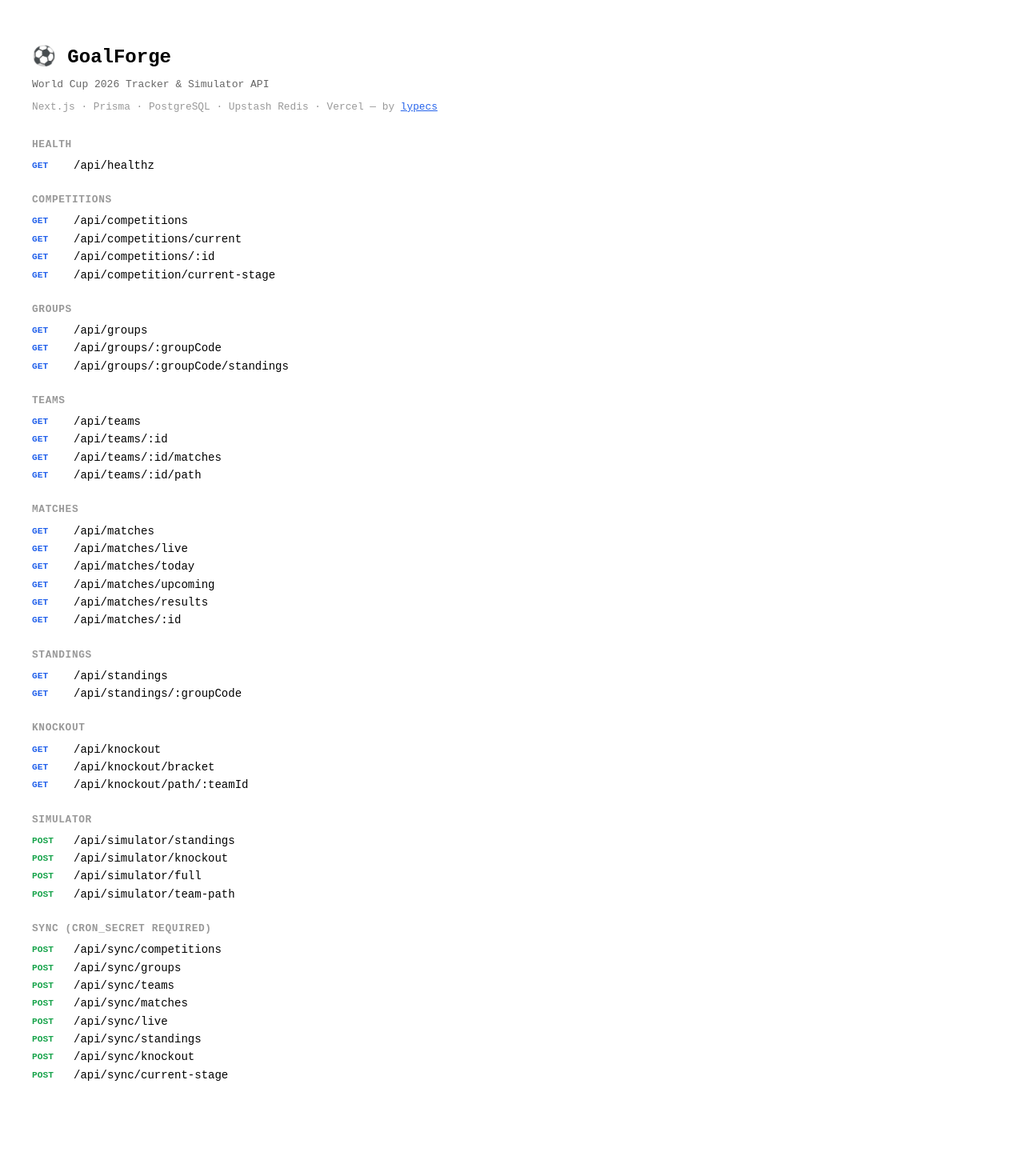
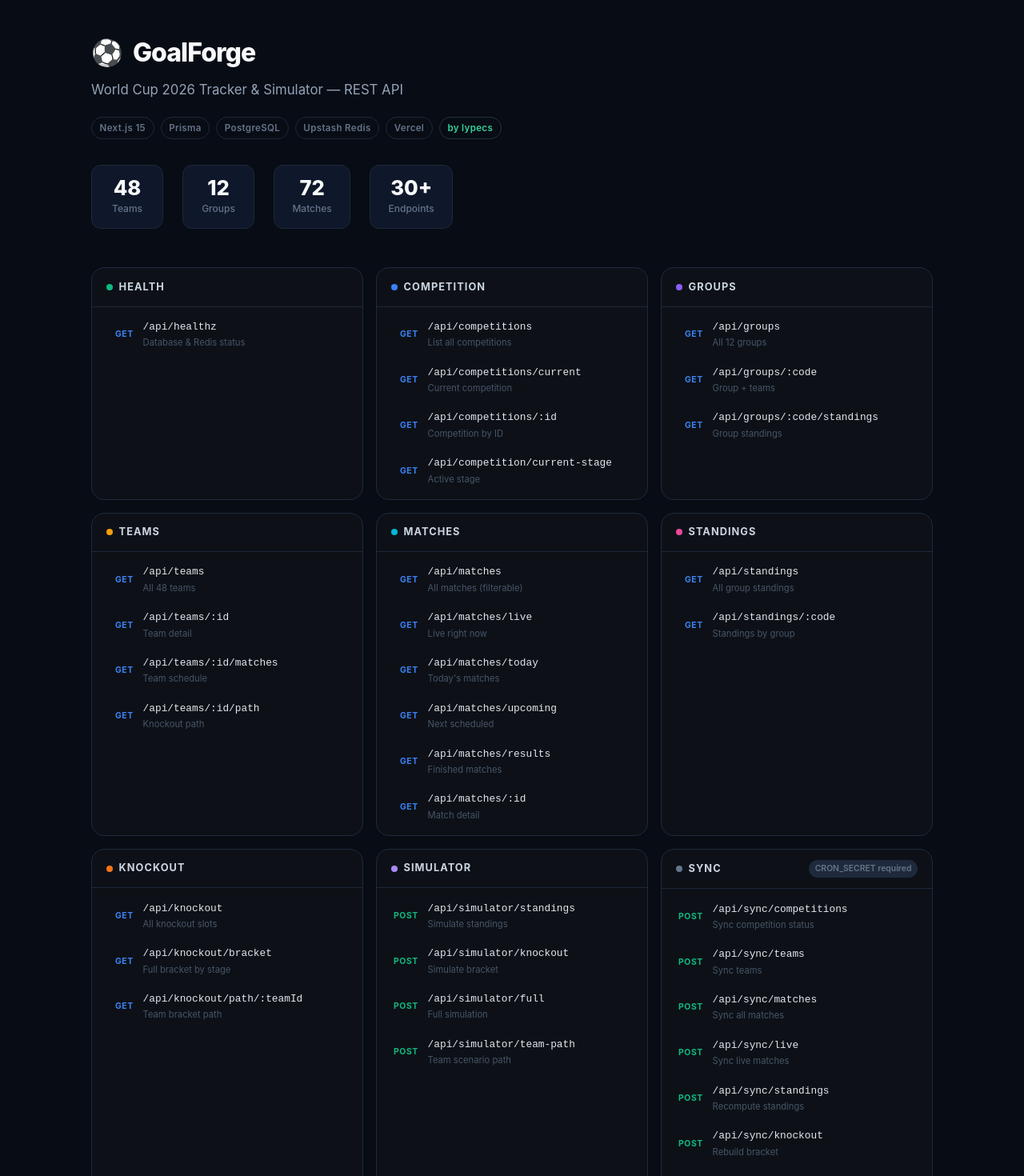
Before and after one commit to lyp3z/previsao-FIFAWC, a Next.js app: page / in a window 1280 px wide. Shown: the top 1470 px of the page at 80% size. Before the commit the page ends 1419 px from the top, so only its background shows below. Built offline with nearby package versions, Linux system fonts and the light colour scheme.

Commit message:
feat: redesign landing page with dark UI and endpoint cards

```diff
--- /dev/null
+++ b/src/app/globals.css
@@ -0,0 +1,11 @@
+*, *::before, *::after { box-sizing: border-box; margin: 0; padding: 0; }
+
+body {
+  background: #080c14;
+  color: #e2e8f0;
+  font-family: -apple-system, BlinkMacSystemFont, 'Segoe UI', system-ui, sans-serif;
+  min-height: 100vh;
+  line-height: 1.6;
+}
+
+a { color: inherit; text-decoration: none; }
--- a/src/app/layout.tsx
+++ b/src/app/layout.tsx
@@ -1,4 +1,5 @@
 import type { Metadata } from 'next';
+import './globals.css';
 
 export const metadata: Metadata = {
   title: 'GoalForge — World Cup 2026 API',
--- a/src/app/page.tsx
+++ b/src/app/page.tsx
@@ -1,107 +1,245 @@
-const endpoints = [
-  { group: 'Health', routes: [{ method: 'GET', path: '/api/healthz' }] },
+const sections = [
   {
-    group: 'Competitions',
+    label: 'Health',
+    color: '#10b981',
     routes: [
-      { method: 'GET', path: '/api/competitions' },
-      { method: 'GET', path: '/api/competitions/current' },
-      { method: 'GET', path: '/api/competitions/:id' },
-      { method: 'GET', path: '/api/competition/current-stage' },
+      { method: 'GET', path: '/api/healthz', desc: 'Database & Redis status' },
     ],
   },
   {
-    group: 'Groups',
+    label: 'Competition',
+    color: '#3b82f6',
     routes: [
-      { method: 'GET', path: '/api/groups' },
-      { method: 'GET', path: '/api/groups/:groupCode' },
-      { method: 'GET', path: '/api/groups/:groupCode/standings' },
+      { method: 'GET', path: '/api/competitions', desc: 'List all competitions' },
+      { method: 'GET', path: '/api/competitions/current', desc: 'Current competition' },
+      { method: 'GET', path: '/api/competitions/:id', desc: 'Competition by ID' },
+      { method: 'GET', path: '/api/competition/current-stage', desc: 'Active stage' },
     ],
   },
   {
-    group: 'Teams',
+    label: 'Groups',
+    color: '#8b5cf6',
     routes: [
-      { method: 'GET', path: '/api/teams' },
-      { method: 'GET', path: '/api/teams/:id' },
-      { method: 'GET', path: '/api/teams/:id/matches' },
-      { method: 'GET', path: '/api/teams/:id/path' },
+      { method: 'GET', path: '/api/groups', desc: 'All 12 groups' },
+      { method: 'GET', path: '/api/groups/:code', desc: 'Group + teams' },
+      { method: 'GET', path: '/api/groups/:code/standings', desc: 'Group standings' },
     ],
   },
   {
-    group: 'Matches',
+    label: 'Teams',
+    color: '#f59e0b',
     routes: [
-      { method: 'GET', path: '/api/matches' },
-      { method: 'GET', path: '/api/matches/live' },
-      { method: 'GET', path: '/api/matches/today' },
-      { method: 'GET', path: '/api/matches/upcoming' },
-      { method: 'GET', path: '/api/matches/results' },
-      { method: 'GET', path: '/api/matches/:id' },
+      { method: 'GET', path: '/api/teams', desc: 'All 48 teams' },
+      { method: 'GET', path: '/api/teams/:id', desc: 'Team detail' },
+      { method: 'GET', path: '/api/teams/:id/matches', desc: 'Team schedule' },
+      { method: 'GET', path: '/api/teams/:id/path', desc: 'Knockout path' },
     ],
   },
   {
-    group: 'Standings',
+    label: 'Matches',
+    color: '#06b6d4',
     routes: [
-      { method: 'GET', path: '/api/standings' },
-      { method: 'GET', path: '/api/standings/:groupCode' },
+      { method: 'GET', path: '/api/matches', desc: 'All matches (filterable)' },
+      { method: 'GET', path: '/api/matches/live', desc: 'Live right now' },
+      { method: 'GET', path: '/api/matches/today', desc: "Today's matches" },
+      { method: 'GET', path: '/api/matches/upcoming', desc: 'Next scheduled' },
+      { method: 'GET', path: '/api/matches/results', desc: 'Finished matches' },
+      { method: 'GET', path: '/api/matches/:id', desc: 'Match detail' },
     ],
   },
   {
-    group: 'Knockout',
+    label: 'Standings',
+    color: '#ec4899',
     routes: [
-      { method: 'GET', path: '/api/knockout' },
-      { method: 'GET', path: '/api/knockout/bracket' },
-      { method: 'GET', path: '/api/knockout/path/:teamId' },
+      { method: 'GET', path: '/api/standings', desc: 'All group standings' },
+      { method: 'GET', path: '/api/standings/:code', desc: 'Standings by group' },
     ],
   },
   {
-    group: 'Simulator',
+    label: 'Knockout',
+    color: '#f97316',
     routes: [
-      { method: 'POST', path: '/api/simulator/standings' },
-      { method: 'POST', path: '/api/simulator/knockout' },
-      { method: 'POST', path: '/api/simulator/full' },
-      { method: 'POST', path: '/api/simulator/team-path' },
+      { method: 'GET', path: '/api/knockout', desc: 'All knockout slots' },
+      { method: 'GET', path: '/api/knockout/bracket', desc: 'Full bracket by stage' },
+      { method: 'GET', path: '/api/knockout/path/:teamId', desc: 'Team bracket path' },
     ],
   },
   {
-    group: 'Sync (CRON_SECRET required)',
+    label: 'Simulator',
+    color: '#a78bfa',
     routes: [
-      { method: 'POST', path: '/api/sync/competitions' },
-      { method: 'POST', path: '/api/sync/groups' },
-      { method: 'POST', path: '/api/sync/teams' },
-      { method: 'POST', path: '/api/sync/matches' },
-      { method: 'POST', path: '/api/sync/live' },
-      { method: 'POST', path: '/api/sync/standings' },
-      { method: 'POST', path: '/api/sync/knockout' },
-      { method: 'POST', path: '/api/sync/current-stage' },
+      { method: 'POST', path: '/api/simulator/standings', desc: 'Simulate standings' },
+      { method: 'POST', path: '/api/simulator/knockout', desc: 'Simulate bracket' },
+      { method: 'POST', path: '/api/simulator/full', desc: 'Full simulation' },
+      { method: 'POST', path: '/api/simulator/team-path', desc: 'Team scenario path' },
+    ],
+  },
+  {
+    label: 'Sync',
+    color: '#64748b',
+    badge: 'CRON_SECRET required',
+    routes: [
+      { method: 'POST', path: '/api/sync/competitions', desc: 'Sync competition status' },
+      { method: 'POST', path: '/api/sync/teams', desc: 'Sync teams' },
+      { method: 'POST', path: '/api/sync/matches', desc: 'Sync all matches' },
+      { method: 'POST', path: '/api/sync/live', desc: 'Sync live matches' },
+      { method: 'POST', path: '/api/sync/standings', desc: 'Recompute standings' },
+      { method: 'POST', path: '/api/sync/knockout', desc: 'Rebuild bracket' },
+      { method: 'POST', path: '/api/sync/current-stage', desc: 'Update active stage' },
     ],
   },
 ] as const;
 
+const stats = [
+  { value: '48', label: 'Teams' },
+  { value: '12', label: 'Groups' },
+  { value: '72', label: 'Matches' },
+  { value: '30+', label: 'Endpoints' },
+];
+
+const tags = ['Next.js 15', 'Prisma', 'PostgreSQL', 'Upstash Redis', 'Vercel'];
+
 export default function HomePage() {
   return (
-    <main style={{ fontFamily: 'monospace', padding: '2rem', maxWidth: 720 }}>
-      <h1 style={{ fontSize: '1.5rem', marginBottom: '0.25rem' }}>⚽ GoalForge</h1>
-      <p style={{ color: '#666', marginBottom: '0.25rem' }}>World Cup 2026 Tracker &amp; Simulator API</p>
-      <p style={{ color: '#999', fontSize: '0.8rem', marginBottom: '2rem' }}>
-        Next.js · Prisma · PostgreSQL · Upstash Redis · Vercel &mdash; by{' '}
-        <a href="https://github.com/lypecs" style={{ color: '#2563eb' }}>lypecs</a>
-      </p>
-      {endpoints.map((section) => (
-        <section key={section.group} style={{ marginBottom: '1.5rem' }}>
-          <h2 style={{ fontSize: '0.8rem', textTransform: 'uppercase', letterSpacing: '0.05em', color: '#999', marginBottom: '0.5rem' }}>
-            {section.group}
-          </h2>
-          <ul style={{ listStyle: 'none', padding: 0, margin: 0 }}>
-            {section.routes.map((r) => (
-              <li key={r.path} style={{ display: 'flex', gap: '1rem', padding: '0.2rem 0', alignItems: 'center' }}>
-                <span style={{ fontSize: '0.7rem', color: r.method === 'GET' ? '#2563eb' : '#16a34a', fontWeight: 700, minWidth: 36 }}>
-                  {r.method}
+    <div style={{ maxWidth: 1100, margin: '0 auto', padding: '2.5rem 1.5rem 5rem' }}>
+
+      {/* Header */}
+      <header style={{ marginBottom: '3rem' }}>
+        <div style={{ display: 'flex', alignItems: 'center', gap: '0.75rem', marginBottom: '0.5rem' }}>
+          <span style={{ fontSize: '2rem' }}>⚽</span>
+          <h1 style={{ fontSize: '2rem', fontWeight: 800, letterSpacing: '-0.03em', color: '#f8fafc' }}>
+            GoalForge
+          </h1>
+        </div>
+        <p style={{ color: '#94a3b8', fontSize: '1.05rem', marginBottom: '1.25rem' }}>
+          World Cup 2026 Tracker &amp; Simulator — REST API
+        </p>
+
+        {/* Tech tags */}
+        <div style={{ display: 'flex', flexWrap: 'wrap', gap: '0.5rem', marginBottom: '2rem' }}>
+          {tags.map((tag) => (
+            <span key={tag} style={{
+              fontSize: '0.72rem', fontWeight: 600, padding: '0.25rem 0.6rem',
+              borderRadius: 99, border: '1px solid #1e293b', color: '#64748b',
+              letterSpacing: '0.03em',
+            }}>
+              {tag}
+            </span>
+          ))}
+          <span style={{
+            fontSize: '0.72rem', fontWeight: 600, padding: '0.25rem 0.6rem',
+            borderRadius: 99, border: '1px solid #1e3a2f', color: '#34d399',
+            letterSpacing: '0.03em',
+          }}>
+            by lypecs
+          </span>
+        </div>
+
+        {/* Stats */}
+        <div style={{ display: 'flex', gap: '1.5rem', flexWrap: 'wrap' }}>
+          {stats.map((s) => (
+            <div key={s.label} style={{
+              background: '#0f172a', border: '1px solid #1e293b',
+              borderRadius: 12, padding: '0.9rem 1.4rem', minWidth: 90, textAlign: 'center',
+            }}>
+              <div style={{ fontSize: '1.6rem', fontWeight: 800, color: '#f8fafc', lineHeight: 1 }}>
+                {s.value}
+              </div>
+              <div style={{ fontSize: '0.75rem', color: '#64748b', marginTop: '0.25rem', fontWeight: 500 }}>
+                {s.label}
+              </div>
+            </div>
+          ))}
+        </div>
+      </header>
+
+      {/* Endpoint grid */}
+      <div style={{
+        display: 'grid',
+        gridTemplateColumns: 'repeat(auto-fill, minmax(320px, 1fr))',
+        gap: '1rem',
+      }}>
+        {sections.map((section) => (
+          <div key={section.label} style={{
+            background: '#0d1117',
+            border: '1px solid #1e293b',
+            borderRadius: 16,
+            overflow: 'hidden',
+          }}>
+            {/* Card header */}
+            <div style={{
+              padding: '0.85rem 1.1rem',
+              borderBottom: '1px solid #1e293b',
+              display: 'flex', alignItems: 'center', justifyContent: 'space-between',
+            }}>
+              <div style={{ display: 'flex', alignItems: 'center', gap: '0.5rem' }}>
+                <span style={{
+                  width: 8, height: 8, borderRadius: '50%',
+                  background: section.color, display: 'inline-block', flexShrink: 0,
+                }} />
+                <span style={{ fontWeight: 700, fontSize: '0.8rem', letterSpacing: '0.08em', color: '#cbd5e1' }}>
+                  {section.label.toUpperCase()}
                 </span>
-                <span style={{ fontSize: '0.875rem' }}>{r.path}</span>
-              </li>
-            ))}
-          </ul>
-        </section>
-      ))}
-    </main>
+              </div>
+              {'badge' in section && (
+                <span style={{
+                  fontSize: '0.65rem', fontWeight: 600, padding: '0.15rem 0.5rem',
+                  borderRadius: 99, background: '#1e293b', color: '#64748b',
+                }}>
+                  {section.badge}
+                </span>
+              )}
+            </div>
+
+            {/* Routes */}
+            <div style={{ padding: '0.4rem 0' }}>
+              {section.routes.map((route) => (
+                <div key={route.path} style={{
+                  display: 'flex', alignItems: 'center', gap: '0.75rem',
+                  padding: '0.55rem 1.1rem',
+                  transition: 'background 0.15s',
+                }}>
+                  <span style={{
+                    fontSize: '0.65rem', fontWeight: 700,
+                    color: route.method === 'GET' ? '#3b82f6' : '#10b981',
+                    minWidth: 34, textAlign: 'right', letterSpacing: '0.05em',
+                  }}>
+                    {route.method}
+                  </span>
+                  <div style={{ flex: 1, minWidth: 0 }}>
+                    <div style={{
+                      fontSize: '0.8rem', fontFamily: 'monospace',
+                      color: '#e2e8f0', whiteSpace: 'nowrap', overflow: 'hidden', textOverflow: 'ellipsis',
+                    }}>
+                      {route.path}
+                    </div>
+                    <div style={{ fontSize: '0.7rem', color: '#475569', marginTop: '0.05rem' }}>
+                      {route.desc}
+                    </div>
+                  </div>
+                </div>
+              ))}
+            </div>
+          </div>
+        ))}
+      </div>
+
+      {/* Footer */}
+      <footer style={{
+        marginTop: '3rem', paddingTop: '1.5rem',
+        borderTop: '1px solid #1e293b',
+        display: 'flex', justifyContent: 'space-between', alignItems: 'center',
+        flexWrap: 'wrap', gap: '0.5rem',
+      }}>
+        <span style={{ color: '#334155', fontSize: '0.8rem' }}>
+          GoalForge — forged for the beautiful game
+        </span>
+        <a href="https://github.com/lyp3z/previsao-FIFAWC"
+          style={{ color: '#334155', fontSize: '0.8rem' }}
+          target="_blank" rel="noopener noreferrer">
+          github.com/lyp3z/previsao-FIFAWC
+        </a>
+      </footer>
+    </div>
   );
 }
```
